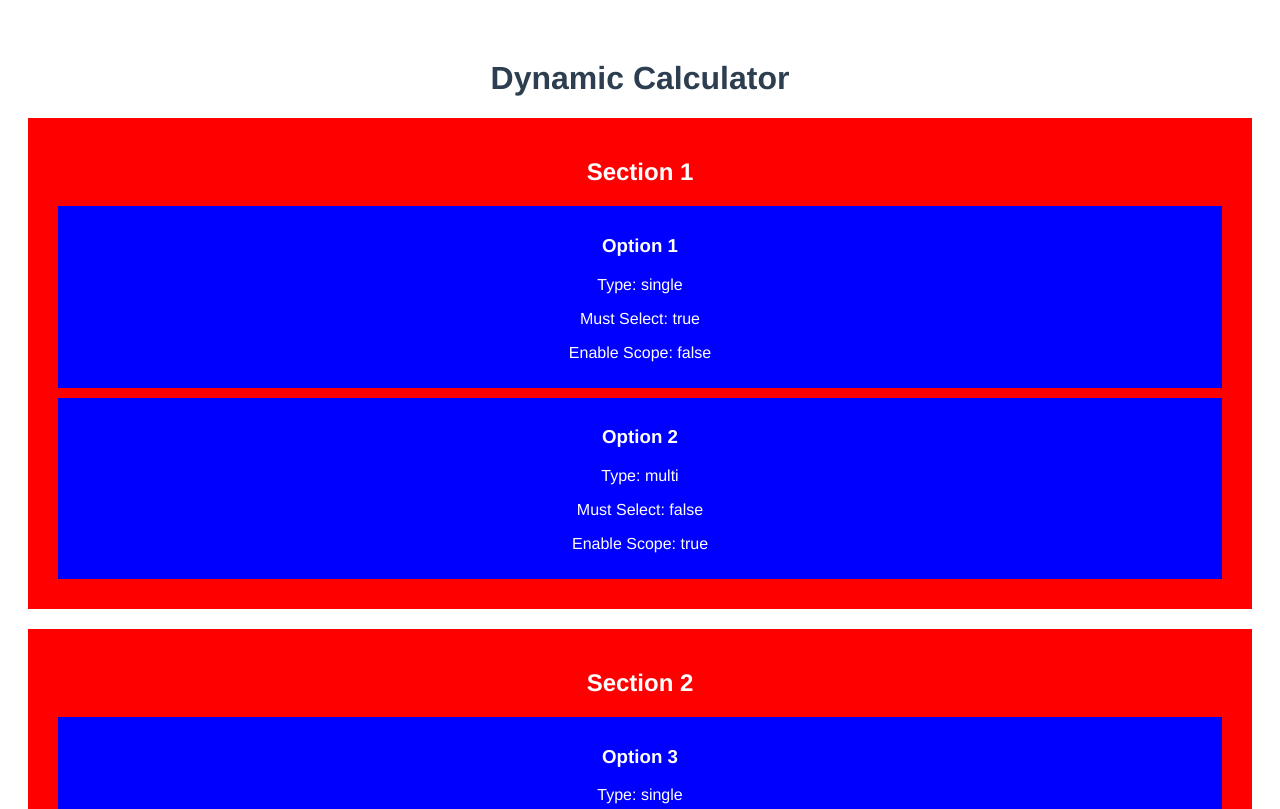
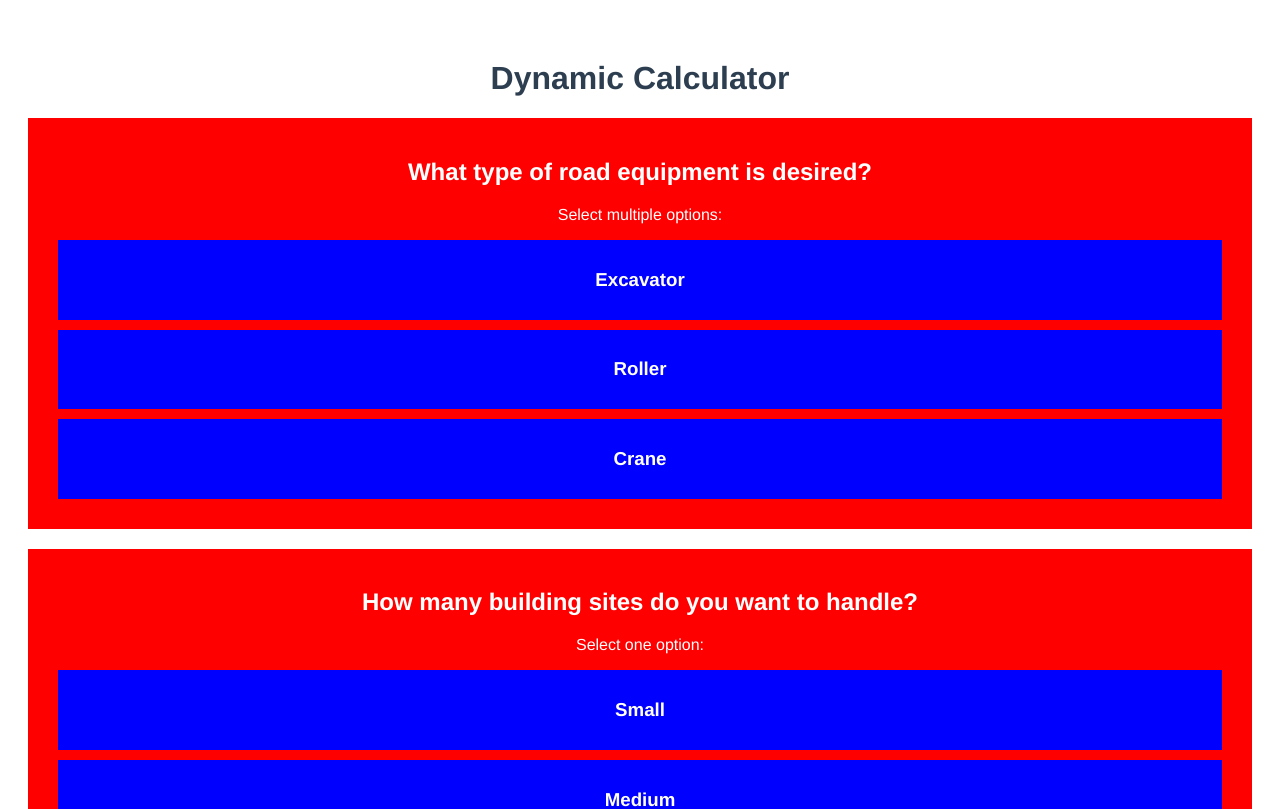
Before and after one commit to Allluta/Dynamic-calculator-controlled-by-JSON, a Vue app: page / in a window 1280 px wide. Shown: the top 809 px of the page. Built offline with nearby package versions, Linux system fonts and the light colour scheme.

Commit message:
Implementacja logiki obliczeń i operacji końcowych

```diff
--- a/public/data.json
+++ b/public/data.json
@@ -2,36 +2,73 @@
   "sections": [
     {
       "id": 1,
-        "title": "Section 1",
+      "title": "What type of road equipment is desired?",
       "options": [
         {
           "id": 101,
-            "name": "Option 1",
-            "type": "single",
-            "mustSelectRequirement": true,
-            "enableScope": false
+          "name": "Excavator",
+          "type": "multi",
+          "mustSelectRequirement": false,
+          "operationsIfEnabled": {
+            "add": 50
+          }
         },
         {
           "id": 102,
-            "name": "Option 2",
+          "name": "Roller",
           "type": "multi",
           "mustSelectRequirement": false,
-            "enableScope": true
+          "operationsIfEnabled": {
+            "add": 40
+          }
+        },
+        {
+          "id": 103,
+          "name": "Crane",
+          "type": "multi",
+          "mustSelectRequirement": false,
+          "operationsIfEnabled": {
+            "add": 70
+          }
         }
       ]
     },
     {
       "id": 2,
-        "title": "Section 2",
+      "title": "How many building sites do you want to handle?",
       "options": [
         {
           "id": 201,
-            "name": "Option 3",
+          "name": "Small",
           "type": "single",
           "mustSelectRequirement": true,
-            "enableScope": true
+          "operationsIfEnabled": {
+            "add": 10
+          }
+        },
+        {
+          "id": 202,
+          "name": "Medium",
+          "type": "single",
+          "mustSelectRequirement": true,
+          "operationsIfEnabled": {
+            "add": 20
+          }
+        },
+        {
+          "id": 203,
+          "name": "Large",
+          "type": "single",
+          "mustSelectRequirement": true,
+          "operationsIfEnabled": {
+            "add": 40
+          }
         }
       ]
     }
-    ]
+  ],
+  "endingOperationsDefinition": {
+    "finalMultiplier": 1.0,
+    "finalAdder": 0
   }
+}
--- a/src/components/Calculator.vue
+++ b/src/components/Calculator.vue
@@ -2,10 +2,15 @@
   <div class="calculator">
     <h1>Dynamic Calculator</h1>
     <div v-for="section in sections" :key="section.id">
-      <CalculatorSection :section="section" @option-selected="updateSelection"
-      @scope-updated="updateScope" />
+      <CalculatorSection
+        :section="section"
+        @option-selected="updateSelection"
+      />
     </div>
-    <CalculatorSummary :summary="summary" />
+    <CalculatorSummary
+      :summary="summary"
+      @update-final-value="updateFinalValue"
+    />
   </div>
 </template>
 
@@ -23,8 +28,13 @@ export default {
     return {
       sections: [],
       selectedOptions: [],
-      scopeValues: {},
-      summary: {}
+      summary: {
+        selectedOptions: '',
+        finalValue: null
+      },
+      currentValue: 0,
+      endingOperations: null,
+      scopeValues: {}
     };
   },
   mounted() {
@@ -32,6 +42,7 @@ export default {
       .then(response => response.json())
       .then(data => {
         this.sections = data.sections;
+        this.endingOperations = data.endingOperationsDefinition;
       })
       .catch(error => {
         console.error("Error loading data:", error);
@@ -39,26 +50,66 @@ export default {
   },
   methods: {
     updateSelection(option) {
+      const section = this.sections.find(sec => sec.options.some(opt => opt.id === option.id));
+      if (section) {
+        if (option.type === 'single') {
+          this.selectedOptions = this.selectedOptions.filter(selected => {
+            return !section.options.some(opt => opt.id === selected.id);
+          });
+          this.selectedOptions.push(option);
+        } else if (option.type === 'multi') {
           const index = this.selectedOptions.findIndex(selected => selected.id === option.id);
           if (index === -1) {
             this.selectedOptions.push(option);
           } else {
             this.selectedOptions.splice(index, 1);
           }
+        }
 
+
+        this.applyOperationsFromSelectedOptions();
+      }
       this.updateSummary();
     },
     updateScope(scope) {
-      this.scopeValues[scope.id] = scope.value;
+      if (scope.value !== undefined) {
+        this.$set(this.scopeValues, scope.id, scope.value);
+        this.updateSummary();
+      }
+    },
+    updateFinalValue({ scopeValues, finalValue }) {
+      this.scopeValues = scopeValues;
+      this.currentValue = finalValue;
       this.updateSummary();
     },
-    updateSummary() {
-  this.summary = {
-    selectedOptions: this.selectedOptions.length > 0 ? this.selectedOptions.map(option => option.name).join(', ') : '',
-    scopeValues: this.scopeValues ? this.scopeValues : {}
-  };
+    applyOperationsFromSelectedOptions() {
+      this.currentValue = 0;
+
+      this.selectedOptions.forEach(option => {
+        if (option.operationsIfEnabled) {
+          this.currentValue += option.operationsIfEnabled.add || 0;
+        }
+      });
+    },
+    applyEndingOperations() {
+      let finalValue = this.currentValue;
+
+      if (this.selectedOptions.length > 0 && this.endingOperations) {
+        finalValue = (finalValue || 0) * this.endingOperations.finalMultiplier + this.endingOperations.finalAdder;
+      } else {
+        finalValue = 0;
       }
 
+      this.summary = {
+        selectedOptions: this.selectedOptions.map(option => option.name).join(', '),
+        scopeValues: this.scopeValues,
+        finalValue: finalValue
+      };
+    },
+    updateSummary() {
+      this.applyEndingOperations();
+      console.log("Updated Summary:", this.summary);
+    }
   }
 };
 </script>
--- a/src/components/Option.vue
+++ b/src/components/Option.vue
@@ -1,9 +1,6 @@
 <template>
   <div class="option" @click="selectOption">
     <h3>{{ option.name }}</h3>
-    <p>Type: {{ option.type }}</p>
-    <p>Must Select: {{ option.mustSelectRequirement }}</p>
-    <p>Enable Scope: {{ option.enableScope }}</p>
 
     <div v-if="option.enableScope && isSelected" class="scope">
       <label for="scopeInput">Scope Value:</label>
--- a/src/components/Section.vue
+++ b/src/components/Section.vue
@@ -1,6 +1,10 @@
 <template>
   <div class="section">
     <h2>{{ section.title }}</h2>
+    <p v-if="section.options.length > 0">
+      <span v-if="section.options[0].type === 'single'">Select one option:</span>
+      <span v-if="section.options[0].type === 'multi'">Select multiple options:</span>
+    </p>
     <div v-for="option in section.options" :key="option.id">
       <CalculatorOption
         :option="option"
@@ -25,22 +29,23 @@ export default {
   },
   data() {
     return {
-      selectedOptions: [] ,
+      selectedOptions: [],
       scopeData: {}
     };
   },
   methods: {
     handleOptionSelected(option) {
-      if (this.section.type === 'single') {
+
+      if (option.type === 'single') {
         this.selectedOptions = [option.id];
-      } else if (this.section.type === 'multi') {
-        if (this.selectedOptions.includes(option.id)) {
-          this.selectedOptions = this.selectedOptions.filter(id => id !== option.id);
+      } else if (option.type === 'multi') {
+        const index = this.selectedOptions.findIndex(id => id === option.id);
+        if (index === -1) {
+          this.selectedOptions.push(option.id);
         } else {
-          this.selectedOptions.push(option.id);
+          this.selectedOptions.splice(index, 1);
         }
       }
-
       this.$emit('option-selected', option);
     },
     handleScopeUpdated(scope) {
--- a/src/components/Summary.vue
+++ b/src/components/Summary.vue
@@ -4,7 +4,7 @@
     <p v-if="summary.selectedOptions">Selected Options: {{ summary.selectedOptions }}</p>
     <p v-else>No options selected.</p>
 
-    <div v-if="summary && summary.scopeValues && Object.keys(summary.scopeValues).length > 0">
+    <div v-if="summary.scopeValues && Object.keys(summary.scopeValues).length > 0">
       <h3>Scope Values:</h3>
       <ul>
         <li v-for="(value, id) in summary.scopeValues" :key="id">
@@ -13,15 +13,24 @@
       </ul>
     </div>
 
+    <div v-if="summary.finalValue !== null">
+      <h3>Final Value: {{ summary.finalValue.toFixed(2) }}</h3>
+    </div>
   </div>
-
 </template>
 
 <script>
 export default {
   name: 'CalculatorSummary',
   props: {
-    summary: Object
+    summary: {
+      type: Object,
+      default: () => ({
+        selectedOptions: '',
+        scopeValues: {},
+        finalValue: null
+      })
+    }
   }
 };
 </script>
```
Lines whose indentation alone changed are shown as unchanged.
